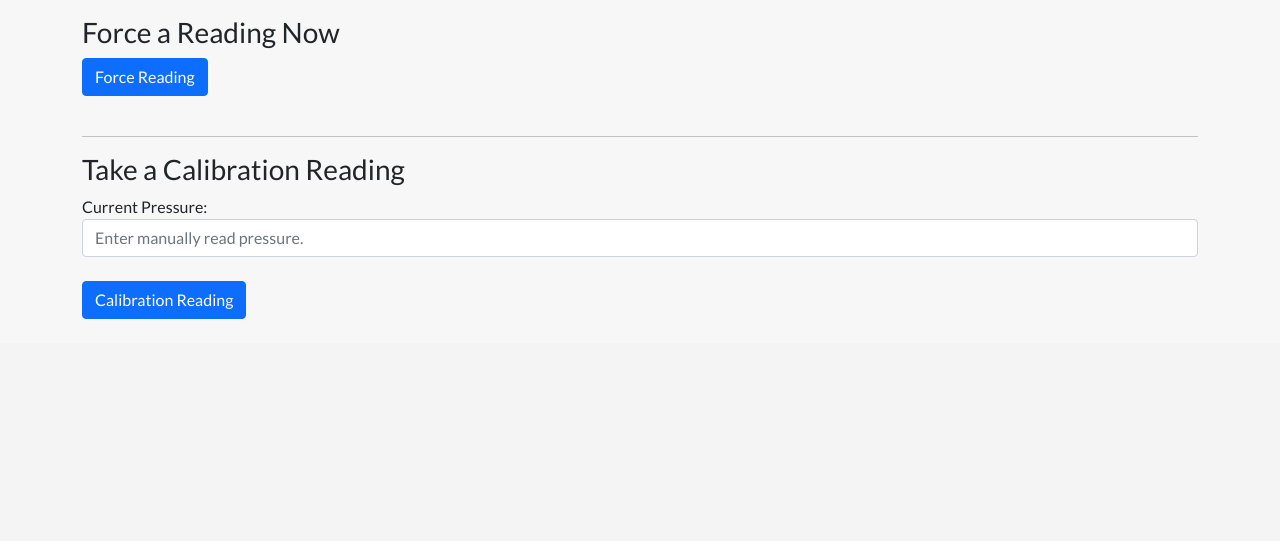
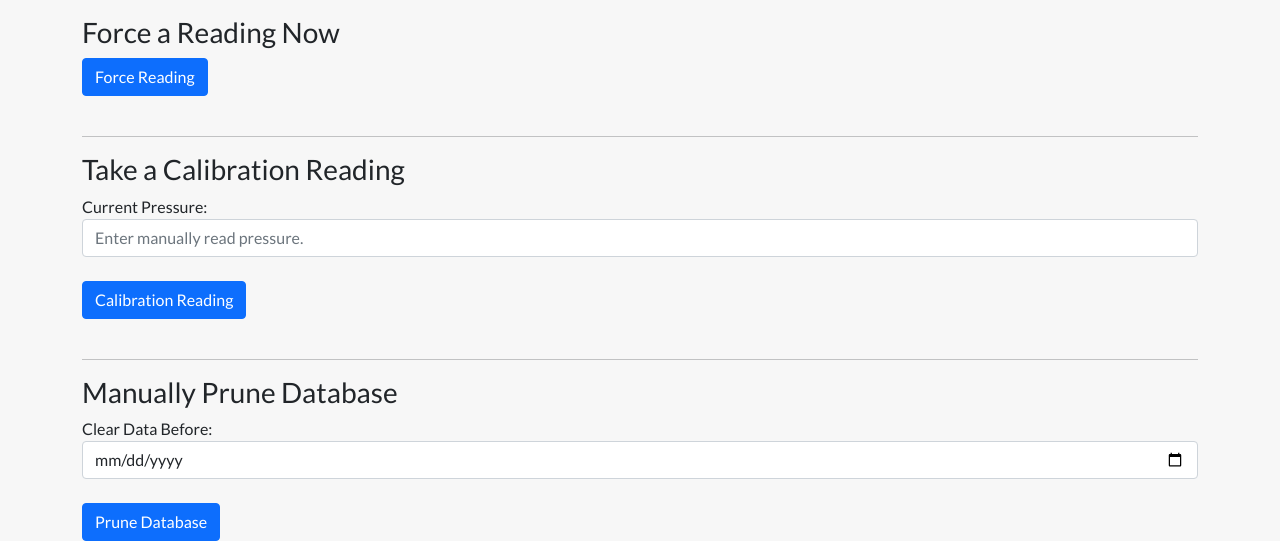
Before and after one commit to cyberdork33/pressure_monitor, a Flask app: template webhost_app/website/templates/admin.html.j2 in a window 1280 px wide. Shown: the part 605-1146 px from the top of the page. Before the commit the page ends 924 px from the top, so only its background shows below. Run offline with Flask 2, Linux system fonts and the light colour scheme; the template is opened without the code that fills it, so the values that code supplies are empty; some libraries are stand-ins or nearby versions.

Commit message:
implement database pruning

```diff
--- a/webhost_app/website/templates/admin.html.j2
+++ b/webhost_app/website/templates/admin.html.j2
@@ -39,6 +39,28 @@
       </button>
     </div>
     <br />
+    <hr />
+    <h3>Manually Prune Database</h3>
+    <div class="form-group">
+      <label for="name">Clear Data Before:</label>
+      <input
+        type="date"
+        class="form-control"
+        name="pruneBefore"
+        id="pruneBefore"
+        placeholder="Enter manually read pressure."
+      />
+    </div>
+    <br />
+    <div class="form-group">
+      <button
+        type="submit"
+        class="btn btn-primary"
+        name="submit_button"
+        value="pruneDatabase">
+        Prune Database
+      </button>
+    </div>
   </form>
 </div>
 {% endblock %}
--- a/webhost_app/website/views.py
+++ b/webhost_app/website/views.py
@@ -32,6 +32,7 @@ def home():
 
   ## Query database for data to plot and generate the plot
   # First get the reading dates
+  # TODO od these queries to only grab the last week's worth of data
   date_data = [reading.datetime for reading in MonitorReading.query.all()]
 
   # Convert all the times to the local timezone
@@ -68,6 +69,7 @@ def admin():
   # If a POST request is made, handle the button clicked
   if request.method == 'POST':
     button_clicked = request.form['submit_button']
+
     # ----- Handle the "Force Reading" Button
     if button_clicked == 'forceReading':
       # Force a reading
@@ -79,6 +81,10 @@ def admin():
     elif button_clicked == 'calibrateReading':
       # Call the calibrate-reading method
       flash('A calibration reading was taken.', category='success')
+    elif button_clicked == 'pruneDatabase':
+      cutoff_date = datetime.strptime(request.form['pruneBefore'], '%Y-%m-%d')
+      MonitorReading.query.filter(MonitorReading.datetime < cutoff_date).delete()
+      db.session.commit()
     # ----- Unidentified Button...
     else:
       flash('Unsure what reading to take.', category='error')
```
Also changed, not shown: webhost_app/website/data_fetch.py (+2 -5 lines).
